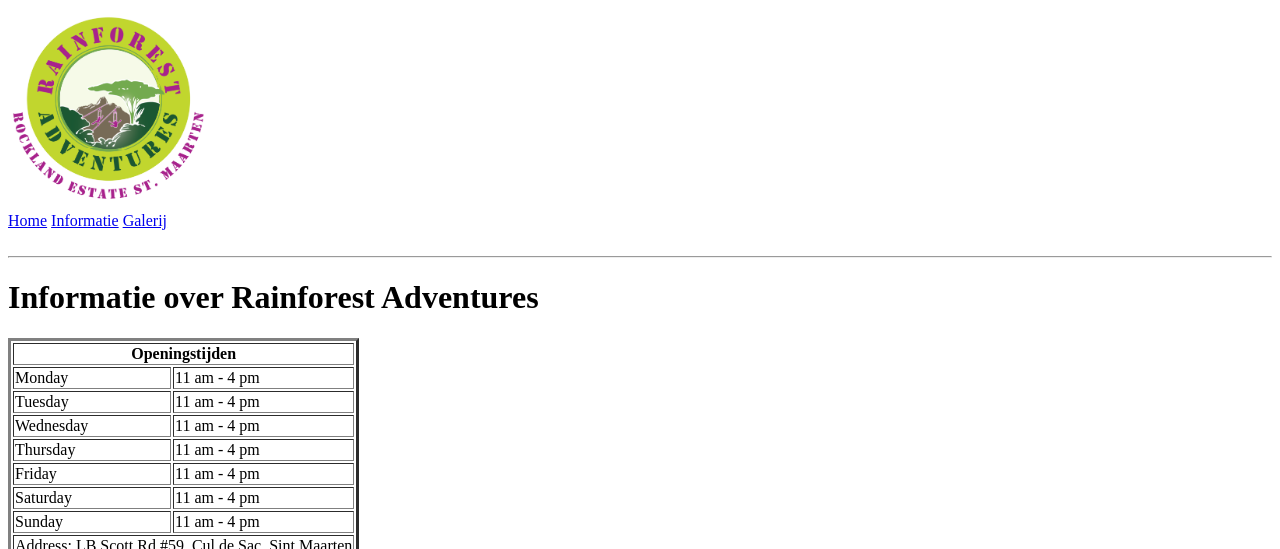
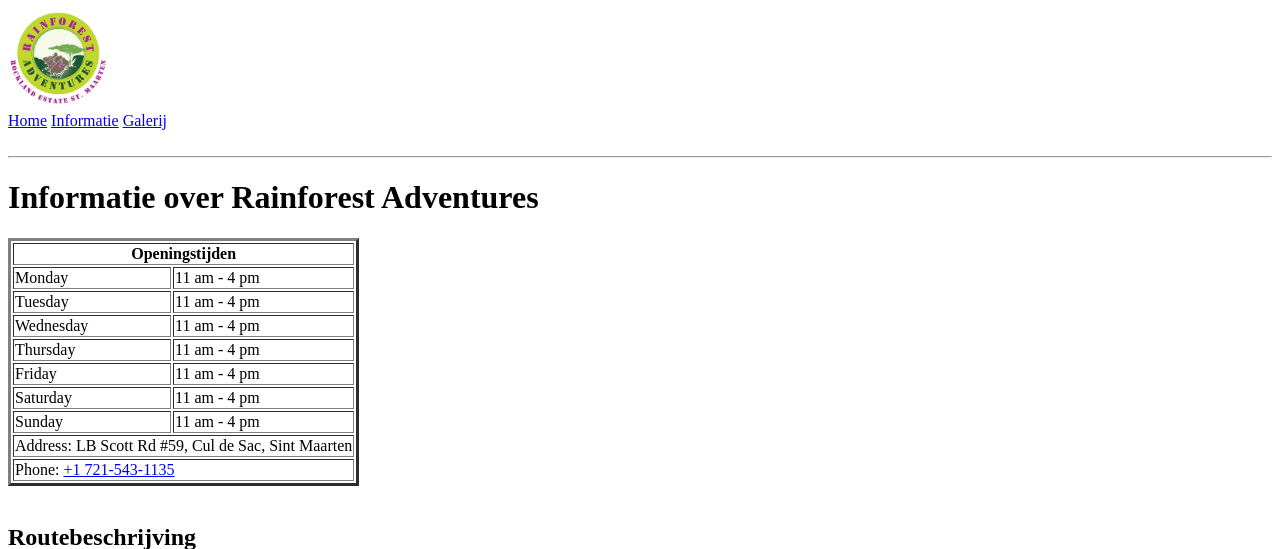
Before and after one commit to iGirl94/voorbeeldpagina.github.io, a plain HTML site: page Homework Exercises/html/info.html in a window 1280 px wide. Shown: the top 549 px of the page. Drawn offline with Linux system fonts and the light colour scheme.

Commit message:
Update info.html

```diff
--- a/Homework Exercises/html/info.html
+++ b/Homework Exercises/html/info.html
@@ -18,7 +18,7 @@
 <body>
     <header>
         <a href="../index.html"><img src="../afbeeldingen/logo.png"
-                alt="Logo van 'Rain Forest Adventure' op Sint Maarten" width="200"></a>
+                alt="Logo van 'Rain Forest Adventure' op Sint Maarten" width="100"></a>
         <nav>
             <a href="../index.html">Home</a>
             <a href="../html/info.html">Informatie</a>
```
